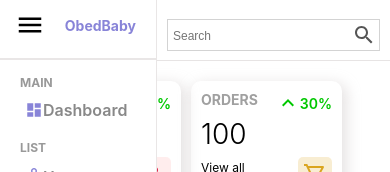
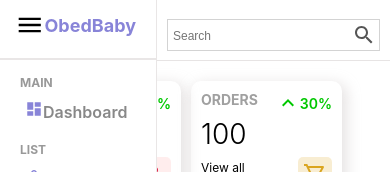
Before and after one commit to obedfavour01/admin-dashboard, a React (Create React App) app: page / in a window 390 px wide. Both pictures are taken after a click on the element 35 px from the left and 35 px from the top of the page. Shown: the top 172 px of the page. Built offline with nearby package versions, Linux system fonts and the light colour scheme.

Commit message:
body overflowing when sidebar is open, fixed

```diff
--- a/src/App.js
+++ b/src/App.js
@@ -9,13 +9,16 @@ import {userInputs,productInputs} from './formSource'
 import './style/dark.scss'
 import { DarkModeContext } from "./context/darkModeContext";
 import { ToggleContext } from "./context/toggleContext";
+import { NoEncryption } from "@mui/icons-material";
 
 function App() {
 
   const {darkMode} = useContext(DarkModeContext)
   const {open,setOpen} = useContext(ToggleContext)
+
+
   return(
-<div className = {darkMode ? 'app dark' : 'app'}>
+<div className = {darkMode ? 'app dark' : 'app'} style = {{overflowY : open && 'hidden' ,  height : open && '100vh'}}>
 
 
 
--- a/src/Components/Sidebar/Sidebar.jsx
+++ b/src/Components/Sidebar/Sidebar.jsx
@@ -1,4 +1,4 @@
-import React,{useContext} from 'react'
+import React,{useContext, useEffect} from 'react'
 import  './sidebar.scss'
 import DashboardIcon from '@mui/icons-material/Dashboard';
 import MenuIcon from '@mui/icons-material/Menu';
@@ -7,20 +7,38 @@ import PersonOutlineIcon from '@mui/icons-material/PersonOutline';
 import Inventory2Icon from '@mui/icons-material/Inventory2';
 import ShoppingCartIcon from '@mui/icons-material/ShoppingCart';
 import { NotificationsActive ,Logout,LocalShipping,Settings, InsertChart, ReceiptLong, AccountCircle} from '@mui/icons-material';
-import {Link} from 'react-router-dom'
+import {Link, useLocation} from 'react-router-dom'
 import { DarkModeContext } from '../../context/darkModeContext';
 import { ToggleContext } from '../../context/toggleContext';
+import { useState } from 'react';
 function Sidebar() {
 
+
+  const [screenWidth, setScreenWidth] = useState(window.innerWidth)
   const {dispatch} = useContext(DarkModeContext)
   const {open,setOpen} = useContext(ToggleContext)
-
+  const pathName = useLocation().pathname;
 
   const handleClose = () => {
     setOpen(false)
   }
+
+  useEffect(() => {
+
+    setOpen(false)
+  }, [pathName, setOpen,])
+
+
+  useEffect(() =>{
+      window.addEventListener('resize', () => {
+        setScreenWidth(window.innerWidth)
+          if(screenWidth > 768){
+            setOpen(false)
+          }
+      })
+  },[screenWidth])
   return (
-    <div className = {open ? 'sidebar responsive' : 'sidebar'}>
+    <div className = {open  ? 'sidebar responsive' : 'sidebar'}>
 
       <div className="top" >
 
@@ -41,8 +59,12 @@ function Sidebar() {
         <ul>
           <p className="title">MAIN</p>
           <li>
+
+        <Link to = '/' style= {{textDecoration: 'none'}}>
+
            <DashboardIcon className = 'icon'/>
             <span>Dashboard</span>
+        </Link>
           </li>
           <p className="title">LIST</p>
 
--- a/src/Components/Sidebar/sidebar.scss
+++ b/src/Components/Sidebar/sidebar.scss
@@ -33,8 +33,12 @@
             font-weight: bold;
             color:#8884d8;
 
+            @media screen and (max-width: 600px){
+                font-size: 14px;
+            }
+
             @media screen and (max-width: 768px){
-                font-size: 14px;
+                font-size: 18px;
             }
         }
 
--- a/src/Pages/home/Home.jsx
+++ b/src/Pages/home/Home.jsx
@@ -1,4 +1,4 @@
-import React from 'react'
+import React, { useContext } from 'react'
 import Featured from '../../Components/Featured/Featured'
 import Chart from '../../Components/Chart/Chart'
 import Navbar from '../../Components/Navbar/Navbar'
@@ -6,12 +6,15 @@ import Sidebar from '../../Components/Sidebar/Sidebar'
 import Widgets from '../../Components/Widgets/Widgets'
 import './home.scss'
 import Tables from '../../Components/Table/Table'
+import { ToggleContext } from '../../context/toggleContext'
 
 function Home() {
 
+  const {open,setOpen} = useContext(ToggleContext)
 
   return (
     <div className='home'>
+
       <Sidebar />
 
       <div className="homeContainer">
```
